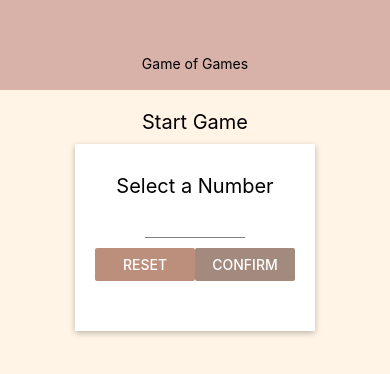
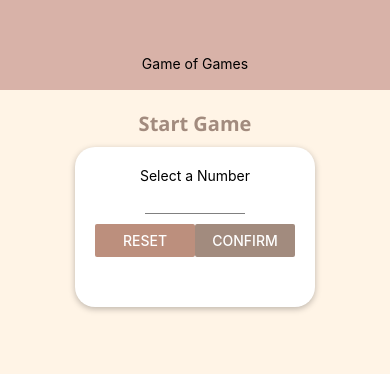
Before and after one commit to Zuzze/react-native-guessing-game, a React Native app: screen / in a window 390 px wide. Shown: the top 374 px of the page. Built offline with nearby package versions, Linux system fonts and the light colour scheme.

Commit message:
title component and custom fonts

```diff
--- a/App.js
+++ b/App.js
@@ -5,11 +5,34 @@ import Header from "./components/Header";
 import StartGameScreen from "./screens/StartGameScreen";
 import GameScreen from "./screens/GameScreen";
 import GameOverScreen from "./screens/GameOverScreen";
-import Colors from "./constants/colors";
+import Theme from "./constants/themes";
+import { AppLoading } from "expo";
+
+// Custom font
+import * as Font from "expo-font";
+
+const fetchFonts = () => {
+  Font.loadAsync({
+    "open-sans": require("./assets/fonts/OpenSans-Regular.ttf"),
+    "open-sans-bold": require("./assets/fonts/OpenSans-Bold.ttf")
+  });
+};
 
 export default function App() {
   const [userNumber, setUserNumber] = useState();
   const [guessRounds, setGuessRounds] = useState(0);
+  const [isLoaded, setIsLoaded] = useState(false);
+
+  if (!isLoaded) {
+    // font fetch is async function and to make sure it will render in initial render, we use expo's AppLoading
+    return (
+      <AppLoading
+        startAsync={fetchFonts}
+        onFinish={() => setIsLoaded(true)}
+        onError={err => console.log(err)}
+      />
+    );
+  }
 
   const handleStartGame = selectedNumber => {
     setUserNumber(selectedNumber);
@@ -53,7 +76,7 @@ export default function App() {
 const styles = StyleSheet.create({
   container: {
     flex: 1,
-    backgroundColor: Colors.background,
+    backgroundColor: Theme.background,
     alignItems: "center"
   },
   buttons: {
--- a/components/Card.js
+++ b/components/Card.js
@@ -1,7 +1,7 @@
 import React from "react";
 import { View, StyleSheet } from "react-native";
 import PropTypes from "prop-types";
-import Colors from "../constants/colors";
+import Theme from "../constants/themes";
 
 /**
  * Presentational card component to display content
@@ -23,7 +23,7 @@ Card.defaultProps = {
 };
 
 const shadow = {
-  shadowColor: Colors.gray,
+  shadowColor: Theme.gray,
   shadowOffset: { width: 0, height: 2 },
   shadowRadius: 6, // iOS
   elevation: 10, // Android
@@ -33,9 +33,9 @@ const shadow = {
 const styles = StyleSheet.create({
   card: {
     ...shadow,
-    backgroundColor: Colors.card,
+    backgroundColor: Theme.card,
     padding: 20,
-    borderRadius: Colors.cardBorderRadius
+    borderRadius: Theme.cardBorderRadius
   }
 });
 
--- a/components/Header.js
+++ b/components/Header.js
@@ -1,6 +1,6 @@
 import React from "react";
 import { View, Text, StyleSheet } from "react-native";
-import Colors from "../constants/colors";
+import Theme from "../constants/themes";
 import PropTypes from "prop-types";
 
 const Header = props => {
@@ -28,7 +28,7 @@ const styles = StyleSheet.create({
     width: "100%",
     height: 90,
     paddingTop: 36,
-    backgroundColor: Colors.header,
+    backgroundColor: Theme.header,
     alignItems: "center",
     justifyContent: "center"
   },
--- a/components/NumberContainer.js
+++ b/components/NumberContainer.js
@@ -1,6 +1,6 @@
 import React from "react";
 import { View, Text, StyleSheet } from "react-native";
-import Colors from "../constants/colors";
+import Theme from "../constants/themes";
 
 const NumberContainer = props => {
   return (
@@ -14,14 +14,14 @@ const styles = StyleSheet.create({
   container: {
     borderRadius: 10,
     borderWidth: 2,
-    borderColor: Colors.primary,
+    borderColor: Theme.primary,
     padding: 10,
     marginVertical: 10,
     alignItems: "center",
     justifyContent: "center"
   },
   number: {
-    color: Colors.accent,
+    color: Theme.accent,
     fontSize: 22
   }
 });
--- /dev/null
+++ b/components/Title.js
@@ -0,0 +1,27 @@
+import React from "react";
+import { Text, StyleSheet } from "react-native";
+import PropTypes from "prop-types";
+import Theme from "../constants/themes";
+
+const Title = props => {
+  return (
+    <Text {...props} style={{ ...styles.title, ...props.style }}>
+      {props.children}
+    </Text>
+  );
+};
+
+Title.propTypes = {
+  text: PropTypes.string
+};
+
+const styles = StyleSheet.create({
+  title: {
+    fontFamily: Theme.titleFontFamily,
+    fontSize: 20,
+    marginVertical: 10,
+    color: Theme.titleFontColor
+  }
+});
+
+export default Title;
--- a/constants/colors.js
+++ b/constants/themes.js
@@ -12,7 +12,12 @@ const bohoChicTheme = {
   header: "#d8b2a8",
   background: "#fff4e6",
   input: "white",
-  card: "white"
+  card: "white",
+  cardBorderRadius: 20,
+
+  titleFontFamily: "open-sans-bold",
+  fontFamily: "open-sans",
+  titleFontColor: "#a28b7e"
 };
 
 const waterMelonSugarTheme = {
@@ -27,7 +32,10 @@ const waterMelonSugarTheme = {
   background: "#e7ffea",
   input: "white",
   card: "white",
-  cardBorderRadius: 20
+  cardBorderRadius: 20,
+  titleFontFamily: "open-sans-bold",
+  fontFamily: "open-sans-regular",
+  titleFontColor: "gray"
 };
 
 const spaceSandwichTheme = {
@@ -41,7 +49,12 @@ const spaceSandwichTheme = {
   header: "#6b5bd1",
   background: "white",
   input: "white",
-  card: "white"
+  card: "white",
+  cardBorderRadius: 20,
+
+  titleFontFamily: "open-sans-bold",
+  fontFamily: "open-sans-regular",
+  titleFontColor: "gray"
 };
 
 const spaceSandwichDarkTheme = {
@@ -54,7 +67,12 @@ const spaceSandwichDarkTheme = {
   header: "#6b5bd1",
   background: "#1c2026",
   input: "#242631",
-  card: "#30343b"
+  card: "#30343b",
+  cardBorderRadius: 20,
+
+  titleFontFamily: "open-sans-bold",
+  fontFamily: "open-sans-regular",
+  titleFontColor: "gray"
 };
 
 // color theme of the app
--- a/screens/GameOverScreen.js
+++ b/screens/GameOverScreen.js
@@ -1,10 +1,11 @@
 import React from "react";
 import { View, Text, StyleSheet, Button } from "react-native";
+import Title from "../components/Title";
 
 const GameOverScreen = props => {
   return (
     <View style={styles.container}>
-      <Text>Game over</Text>
+      <Title>Game over</Title>
       <Text>Your score {50 - props.rounds}</Text>
       <Text>The number was {props.answer}</Text>
       <Button title="Start new game" onPress={props.onRestart} />
--- a/screens/GameScreen.js
+++ b/screens/GameScreen.js
@@ -2,6 +2,9 @@ import React, { useState, useRef, useEffect } from "react";
 import { View, Text, StyleSheet, Button, Alert } from "react-native";
 import NumberContainer from "../components/NumberContainer";
 import Card from "../components/Card";
+import Title from "../components/Title";
+
+import Theme from "../constants/themes";
 
 const generateRandomBetween = (min, max, excludedNumber) => {
   min = Math.ceil(min); // integer
@@ -65,15 +68,17 @@ const GameScreen = props => {
 
   return (
     <View style={styles.screen}>
-      <Text>Opponent's guess</Text>
+      <Title>Opponent's guess</Title>
       <NumberContainer>{currentGuess}</NumberContainer>
       <Card style={styles.buttonContainer}>
         <Button
           title="LOWER"
+          color={Theme.accent}
           onPress={handleNextGuess.bind(this, "lower")}
         ></Button>
         <Button
           title="GREATER"
+          color={Theme.primary}
           onPress={handleNextGuess.bind(this, "greater")}
         ></Button>
       </Card>
--- a/screens/StartGameScreen.js
+++ b/screens/StartGameScreen.js
@@ -12,7 +12,9 @@ import {
 import Card from "../components/Card";
 import Input from "../components/Input";
 import NumberContainer from "../components/NumberContainer";
-import Colors from "../constants/colors";
+import Title from "../components/Title";
+
+import Theme from "../constants/themes";
 
 /** Layout to start game */
 const StartGameScreen = props => {
@@ -27,16 +29,13 @@ const StartGameScreen = props => {
   };
 
   const handleNumberReset = () => {
-    console.log("resetting");
     setEnteredValue("");
     setIsNumberConfirmed(false);
-    console.log(enteredValue);
   };
 
   const handleNumberConfirm = () => {
-    console.log("confirming");
     const chosenNumber = parseInt(enteredValue);
-    console.log(chosenNumber, enteredValue);
+
     if (isNaN(chosenNumber) || chosenNumber <= 0 || chosenNumber > 99) {
       Alert.alert("Invalid number!", "Number has to be between 1-99", [
         { text: "Okay", style: "destructive", onPress: handleNumberReset }
@@ -58,7 +57,7 @@ const StartGameScreen = props => {
         <Button
           title="START GAME"
           onPress={() => props.onStartGame(selectedNumber)}
-          color={Colors.primary}
+          color={Theme.primary}
         />
       </Card>
     );
@@ -72,7 +71,7 @@ const StartGameScreen = props => {
       }}
     >
       <View style={styles.screen}>
-        <Text style={styles.title}>Start Game</Text>
+        <Title>Start Game</Title>
         <Card style={styles.inputContainer}>
           <Text style={styles.title}>Select a Number</Text>
           <Input
@@ -88,14 +87,14 @@ const StartGameScreen = props => {
           <View style={styles.buttons}>
             <View style={styles.button}>
               <Button
-                color={Colors.primary}
+                color={Theme.primary}
                 title="Reset"
                 onPress={handleNumberReset}
               />
             </View>
             <View style={styles.button}>
               <Button
-                color={Colors.accent}
+                color={Theme.accent}
                 title="Confirm"
                 onPress={handleNumberConfirm}
               />
@@ -115,18 +114,14 @@ const styles = StyleSheet.create({
     alignItems: "center",
     justifyContent: "flex-start"
   },
-  title: {
-    fontSize: 20,
-    marginVertical: 10
-  },
   button: {
     width: 100
   },
   input: {
-    backgroundColor: Colors.input,
+    backgroundColor: Theme.input,
     shadowOffset: { width: -2, height: -2 },
     shadowRadius: 6, // iOS
-    shadowColor: Colors.shadow,
+    shadowColor: Theme.shadow,
     elevation: 3, // Android
     shadowOpacity: 0.26,
     width: 300,
```
Also changed, not shown: assets/fonts/OpenSans-Bold.ttf (added), assets/fonts/OpenSans-Regular.ttf (added).
